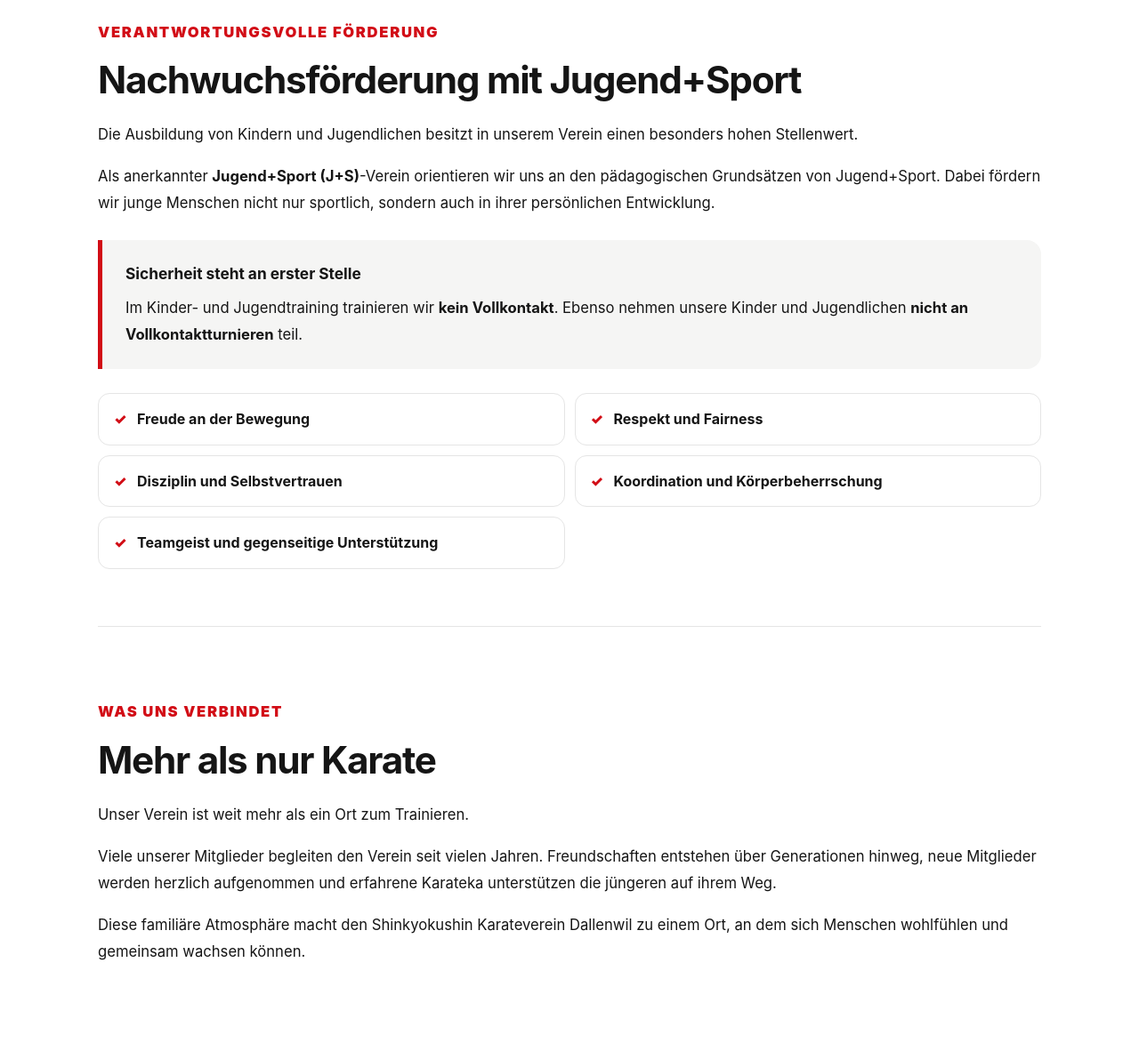
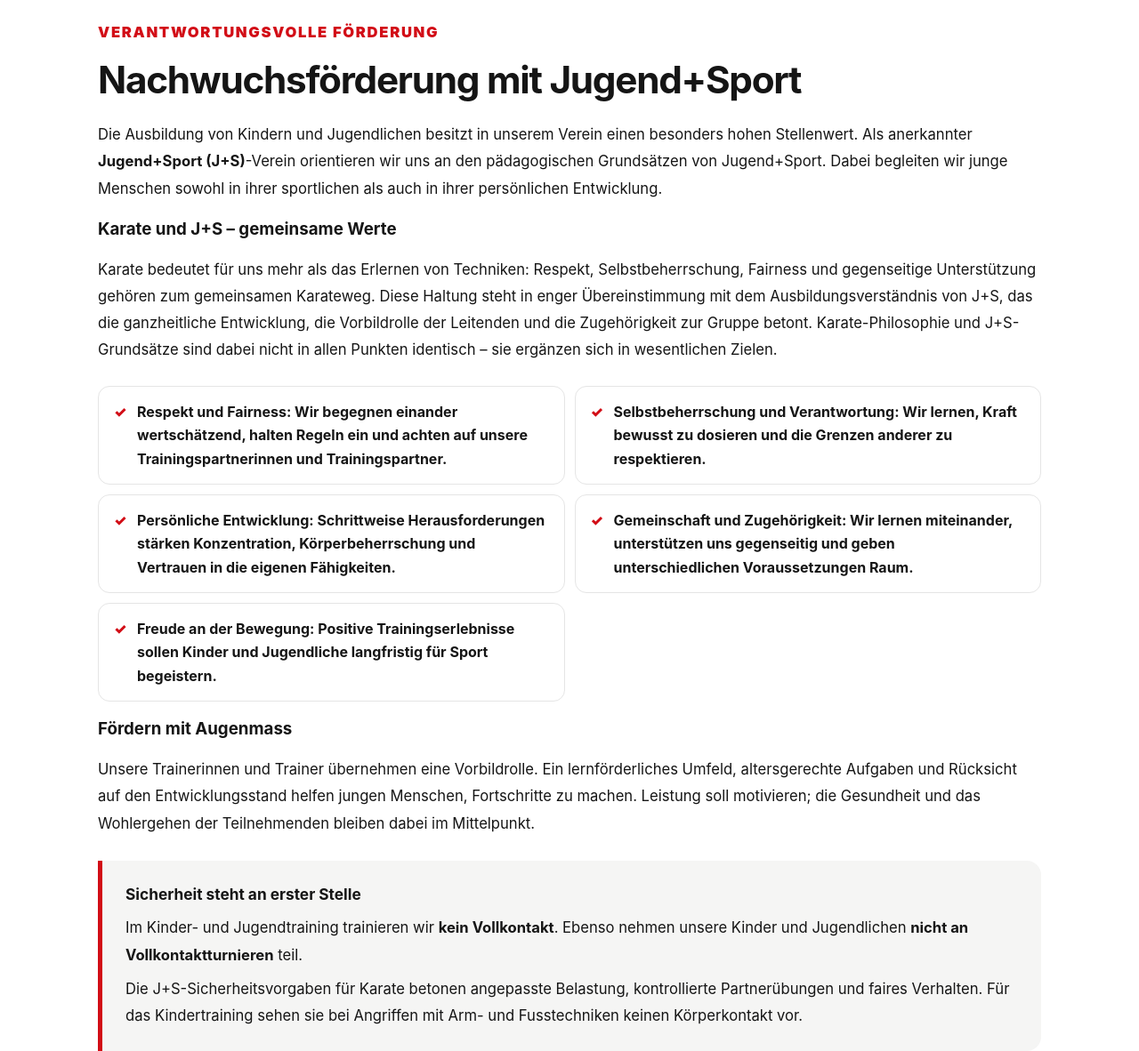
Before and after one commit to oderthpad-art/Vorschau, a plain HTML site: page index.html in a window 1280 px wide. Shown: the part 6300-7482 px from the top of the page at 89% size. Drawn offline with Linux system fonts and the light colour scheme.

Commit message:
Add files via upload

```diff
--- a/index.html
+++ b/index.html
@@ -176,19 +176,25 @@
 <div>
 <p class="eyebrow">Verantwortungsvolle Förderung</p>
 <h2>Nachwuchsförderung mit Jugend+Sport</h2>
-<p>Die Ausbildung von Kindern und Jugendlichen besitzt in unserem Verein einen besonders hohen Stellenwert.</p>
-<p>Als anerkannter <strong>Jugend+Sport (J+S)</strong>-Verein orientieren wir uns an den pädagogischen Grundsätzen von Jugend+Sport. Dabei fördern wir junge Menschen nicht nur sportlich, sondern auch in ihrer persönlichen Entwicklung.</p>
+<p>Die Ausbildung von Kindern und Jugendlichen besitzt in unserem Verein einen besonders hohen Stellenwert. Als anerkannter <strong>Jugend+Sport (J+S)</strong>-Verein orientieren wir uns an den pädagogischen Grundsätzen von Jugend+Sport. Dabei begleiten wir junge Menschen sowohl in ihrer sportlichen als auch in ihrer persönlichen Entwicklung.</p>
+<h3>Karate und J+S – gemeinsame Werte</h3>
+<p>Karate bedeutet für uns mehr als das Erlernen von Techniken: Respekt, Selbstbeherrschung, Fairness und gegenseitige Unterstützung gehören zum gemeinsamen Karateweg. Diese Haltung steht in enger Übereinstimmung mit dem Ausbildungsverständnis von J+S, das die ganzheitliche Entwicklung, die Vorbildrolle der Leitenden und die Zugehörigkeit zur Gruppe betont. Karate-Philosophie und J+S-Grundsätze sind dabei nicht in allen Punkten identisch – sie ergänzen sich in wesentlichen Zielen.</p>
+<ul class="club-values-list">
+<li><strong>Respekt und Fairness:</strong> Wir begegnen einander wertschätzend, halten Regeln ein und achten auf unsere Trainingspartnerinnen und Trainingspartner.</li>
+<li><strong>Selbstbeherrschung und Verantwortung:</strong> Wir lernen, Kraft bewusst zu dosieren und die Grenzen anderer zu respektieren.</li>
+<li><strong>Persönliche Entwicklung:</strong> Schrittweise Herausforderungen stärken Konzentration, Körperbeherrschung und Vertrauen in die eigenen Fähigkeiten.</li>
+<li><strong>Gemeinschaft und Zugehörigkeit:</strong> Wir lernen miteinander, unterstützen uns gegenseitig und geben unterschiedlichen Voraussetzungen Raum.</li>
+<li><strong>Freude an der Bewegung:</strong> Positive Trainingserlebnisse sollen Kinder und Jugendliche langfristig für Sport begeistern.</li>
+</ul>
+<h3>Fördern mit Augenmass</h3>
+<p>Unsere Trainerinnen und Trainer übernehmen eine Vorbildrolle. Ein lernförderliches Umfeld, altersgerechte Aufgaben und Rücksicht auf den Entwicklungsstand helfen jungen Menschen, Fortschritte zu machen. Leistung soll motivieren; die Gesundheit und das Wohlergehen der Teilnehmenden bleiben dabei im Mittelpunkt.</p>
 <div class="club-notice">
 <strong>Sicherheit steht an erster Stelle</strong>
 <p>Im Kinder- und Jugendtraining trainieren wir <strong>kein Vollkontakt</strong>. Ebenso nehmen unsere Kinder und Jugendlichen <strong>nicht an Vollkontaktturnieren</strong> teil.</p>
+<p>Die J+S-Sicherheitsvorgaben für Karate betonen angepasste Belastung, kontrollierte Partnerübungen und faires Verhalten. Für das Kindertraining sehen sie bei Angriffen mit Arm- und Fusstechniken keinen Körperkontakt vor.</p>
 </div>
-<ul class="club-values-list">
-<li>Freude an der Bewegung</li>
-<li>Respekt und Fairness</li>
-<li>Disziplin und Selbstvertrauen</li>
-<li>Koordination und Körperbeherrschung</li>
-<li>Teamgeist und gegenseitige Unterstützung</li>
-</ul>
+<p>So verbinden wir die Werte unseres Karate mit einer verantwortungsvollen Nachwuchsförderung: Junge Menschen sollen sich sicher bewegen, als Teil der Gemeinschaft erleben und Freude an ihrem eigenen Fortschritt entwickeln.</p>
+<p><small>Mehr zu den Grundlagen: <a href="https://www.jugendundsport.ch/de/js-ausbildungsverstaendnis" target="_blank" rel="noopener noreferrer">J+S-Ausbildungsverständnis</a> · <a href="https://www.jugendundsport.ch/de/praevention" target="_blank" rel="noopener noreferrer">Prävention und gesunde Entwicklung</a> · <a href="https://www.jugendundsport.ch/dam/de/sd-web/8RtobKCtBJTs/mb_Karate_DE.pdf" target="_blank" rel="noopener noreferrer">J+S-Merkblatt Unfallprävention im Karate (PDF)</a></small></p>
 </div>
 </article>
 <article class="club-chapter reveal" id="gemeinschaft">
```
Also changed, not shown: impressum.html (+1 -1 lines), kontakt.html (+1 -1 lines), trainer/daniela-wyss-schoen.html (+1 -1 lines), verein.html (+15 -10 lines), vorstand/daniela-wyss-schoen.html (+1 -1 lines), 4 other files.
